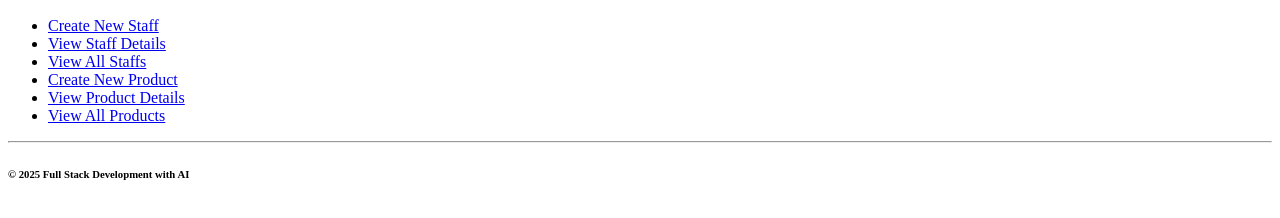
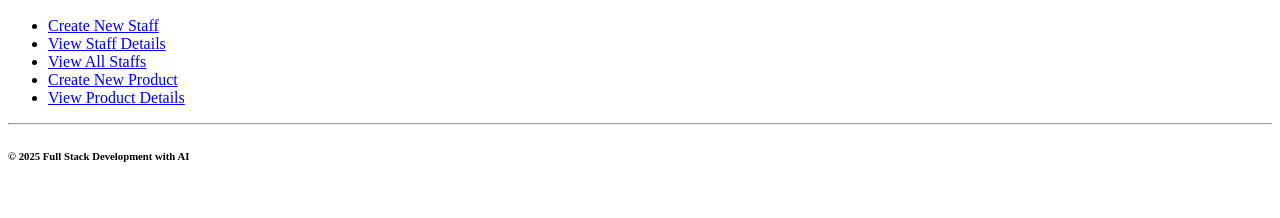
Before and after one commit to kealeee/PointOfSaleSystemWeb2, a plain HTML site: page index.html in a window 1280 px wide. Shown: the part 96-314 px from the top of the page. Drawn offline with Linux system fonts and the light colour scheme.

```diff
--- a/index.html
+++ b/index.html
@@ -11,7 +11,6 @@
 			<li><a href="./systemAdministration/viewAllStaffs.html">View All Staffs</a></li>
 			<li><a href="./systemAdministration/createNewProduct.html">Create New Product</a></li>
 			<li><a href="./systemAdministration/viewProductDetails.html">View Product Details</a></li>
-			<li><a href="./systemAdministration/viewAllProducts.html">View All Products</a></li>
 		</ul>
 		<p>
 			<hr/>
```
